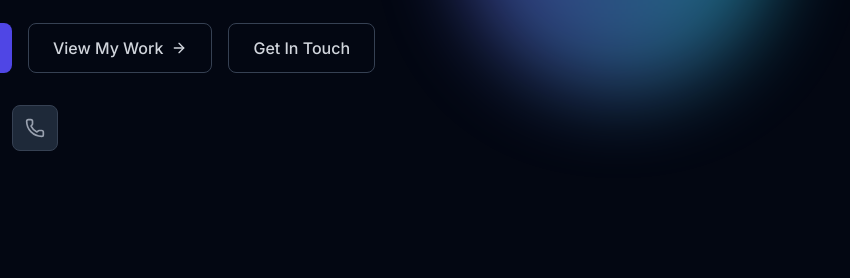
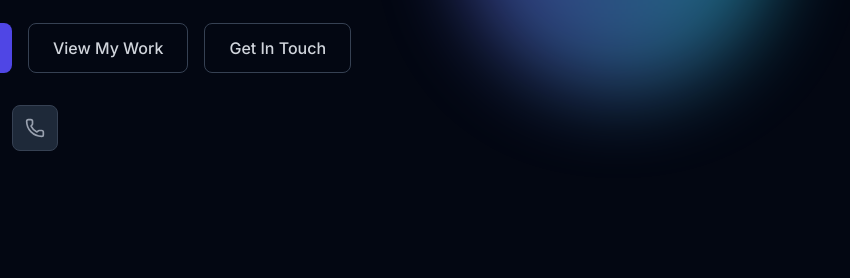
Before and after one commit to rib44/resume, a website built with Vite: page app_frontend/index.html in a window 1280 px wide. Shown: the part 498-776 px from the top of the page, 338-1188 px from the left. Built offline with nearby package versions, Linux system fonts and the light colour scheme; files whose address does not match are found by name.

Commit message:
removed an arrow in text

```diff
--- a/app_frontend/index.html
+++ b/app_frontend/index.html
@@ -114,7 +114,6 @@
             <a href="#projects"
                class="inline-flex items-center gap-2 px-6 py-3 border border-gray-700 hover:border-gray-500 text-gray-300 font-medium rounded-lg transition-colors">
               View My Work
-              <i data-lucide="arrow-right" class="w-4 h-4"></i>
             </a>
             <a href="#contact"
                class="inline-flex items-center gap-2 px-6 py-3 border border-gray-700 hover:border-gray-500 text-gray-300 font-medium rounded-lg transition-colors">
```
